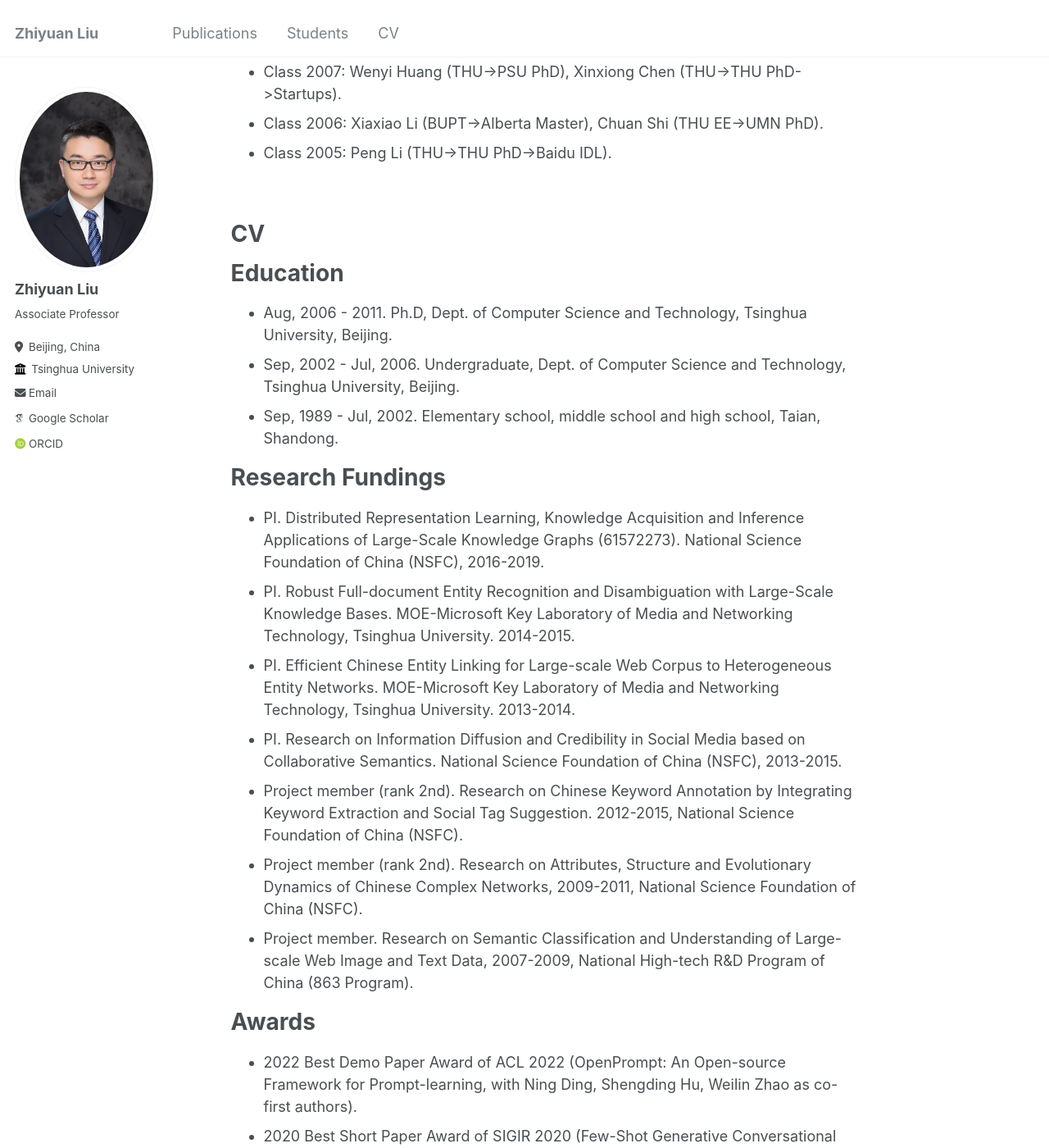
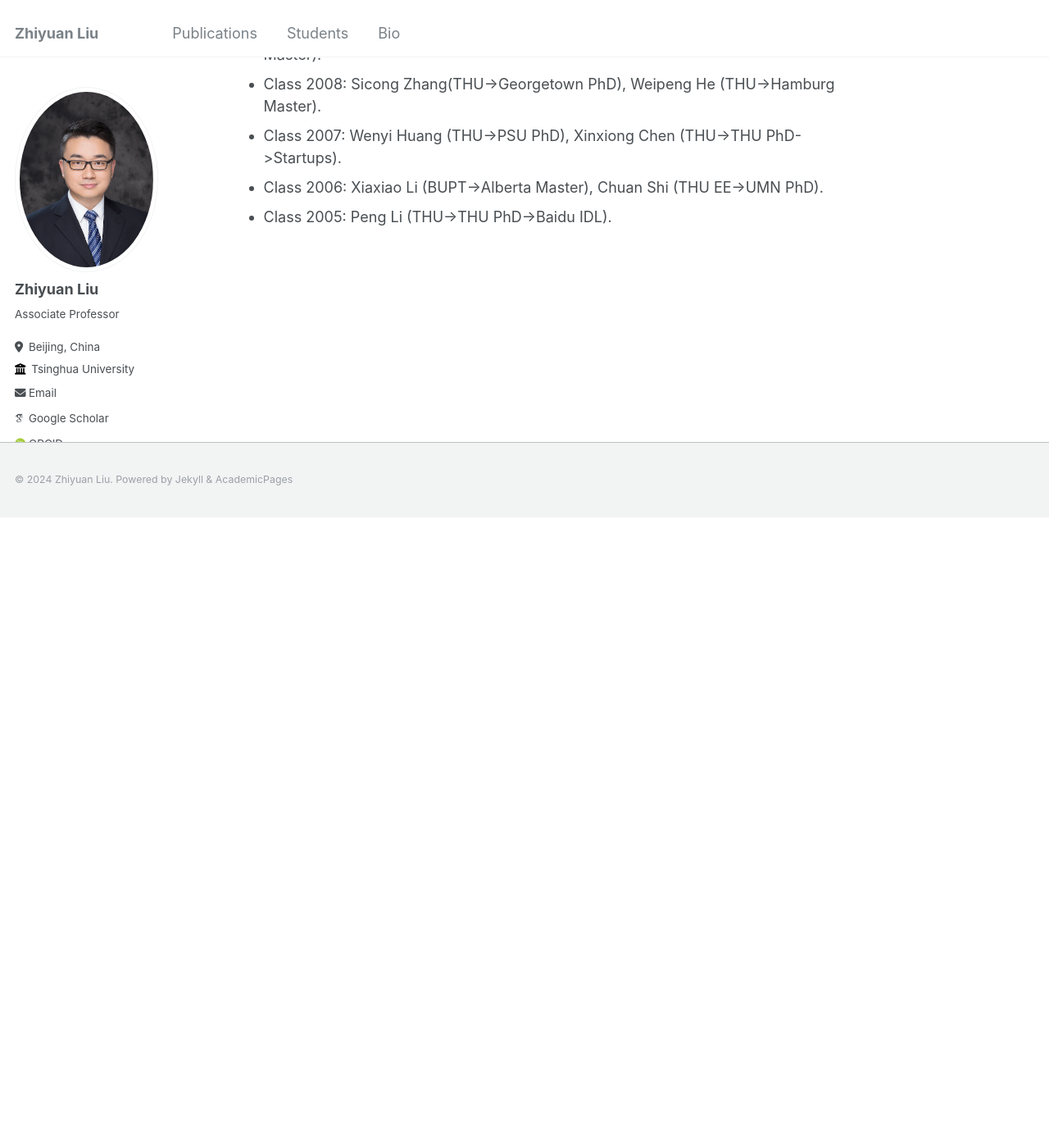
Before and after one commit to xuyuanwei678/xuyuanwei678.github.io, a Jekyll site: the page built from _pages/about.md, in a window 1280 px wide and 1400 px high, scrolled down 2841 px. Shown: the whole window at 82% size. Built offline with Jekyll 4.4.1, drawn with Linux system fonts in a browser that asks for light colours; some web fonts are replaced; after the commit the page ends 3471 px from its top, so only the background shows below that; some of the changed text lies outside the part shown.

Commit message:
Change cv to bio and seperate it

```diff
--- a/_data/navigation.yml
+++ b/_data/navigation.yml
@@ -1,7 +1,7 @@
 # main links links
 main:
   - title: "Publications"
-    url: /publications/
+    url: "#publications"
 
   # - title: "Talks"
   #   url: /talks/
@@ -15,8 +15,8 @@
   # - title: "Blog Posts"
   #   url: /year-archive/
 
-  - title: "CV"
-    url: "#cv"
+  - title: "Bio"
+    url: /bio/
 
   # - title: "Guide"
   #   url: /markdown/
--- a/_pages/about.md
+++ b/_pages/about.md
@@ -8,6 +8,12 @@
 ---
 
 I am now working as associate professor of [NLP Lab](https://nlp.csai.tsinghua.edu.cn/), Department of Computer Science and Technology in Tsinghua University, Beijing, China. My major research interests are in Natural Language Processing, knowledge graph and social computing. I am always looking for highly-motivated post-docs and visiting scholars to work together on natural language processing, knowledge graphs, and social computing. Please read the instructions and email me with your CV.
+
+
+{% if site.author.googlescholar %}
+  <div class="wordwrap">You can find my articles on <a href="{{site.author.googlescholar}}">my Google Scholar profile</a>.</div>
+{% endif %}
+
 <br/>
 <h1 id="students">Students</h1>
 <h2>Graduates</h2>
@@ -51,58 +57,3 @@
 * Class 2007: Wenyi Huang (THU->PSU PhD), Xinxiong Chen (THU->THU PhD->Startups).
 * Class 2006: Xiaxiao Li (BUPT->Alberta Master), Chuan Shi (THU EE->UMN PhD).
 * Class 2005: Peng Li (THU->THU PhD->Baidu IDL).
-
-<br/>
-<h1 id="cv">CV</h1>
-
-
-Education
-======
-* Aug, 2006 - 2011. Ph.D, Dept. of Computer Science and Technology, Tsinghua University, Beijing.
-* Sep, 2002 - Jul, 2006. Undergraduate, Dept. of Computer Science and Technology, Tsinghua University, Beijing.
-* Sep, 1989 - Jul, 2002. Elementary school, middle school and high school, Taian, Shandong.
-
-Research Fundings
-======
-* PI. Distributed Representation Learning, Knowledge Acquisition and Inference Applications of Large-Scale Knowledge Graphs (61572273). National Science Foundation of China (NSFC), 2016-2019.
-* PI. Robust Full-document Entity Recognition and Disambiguation with Large-Scale Knowledge Bases. MOE-Microsoft Key Laboratory of Media and Networking Technology, Tsinghua University. 2014-2015.
-* PI. Efficient Chinese Entity Linking for Large-scale Web Corpus to Heterogeneous Entity Networks. MOE-Microsoft Key Laboratory of Media and Networking Technology, Tsinghua University. 2013-2014.
-* PI. Research on Information Diffusion and Credibility in Social Media based on Collaborative Semantics. National Science Foundation of China (NSFC), 2013-2015.
-* Project member (rank 2nd). Research on Chinese Keyword Annotation by Integrating Keyword Extraction and Social Tag Suggestion. 2012-2015, National Science Foundation of China (NSFC).
-* Project member (rank 2nd). Research on Attributes, Structure and Evolutionary Dynamics of Chinese Complex Networks, 2009-2011, National Science Foundation of China (NSFC).
-* Project member. Research on Semantic Classification and Understanding of Large-scale Web Image and Text Data, 2007-2009, National High-tech R&D Program of China (863 Program).
-
-Awards
-======
-* 2022 Best Demo Paper Award of ACL 2022 (OpenPrompt: An Open-source Framework for Prompt-learning, with Ning Ding, Shengding Hu, Weilin Zhao as co-first authors).
-* 2020 Best Short Paper Award of SIGIR 2020 (Few-Shot Generative Conversational Query Rewriting, with Shi Yu as the first author).
-* 2020 Most Influential Scholar Award (AI 2000) in AAAI/IJCAI and Honorable Mention in NLP.
-* 2019 Young Scientist of Beijing Academy of Artificial Intelligence (BAAI).
-* 2018 MIT Technology Review 35 Innovators Under 35, China.
-* 2017 Scholar of Young Talent Promoting Project of CAST.
-* 2016 CIPS Youth Innovation Prize.
-* 2016 Second Prize of Tsinghua Teaching Achievement Award (3rd/5).
-* 2015 CCF-Intel Young Faculty Researcher Program (YFRP).
-* 2014 Second Prize of Tsinghua Teaching Achievement Award (3rd/5).
-* 2013 Excellent Post-doctoral Fellow Award, Tsinghua University.
-* 2012 Excellent Counsellor Award of "Lin Feng", Tsinghua University.
-* 2012 Excellent Doctoral Dissertation awarded by Chinese Association for Artificial Intelligence.
-* 2012 First Prize of Tsinghua Teaching Achievement Award (3rd/5).
-* 2011 Second class award for Excellent Doctoral Dissertation of Tsinghua University.
-* 2011 Advanced individual in Tsinghua University 100th Anniversary.
-* 2010 Google China intern scholarship, Google.
-* 2010 First class scholarship (Sohu Scholarship), Tsinghua University.
-* 2009 First class scholarship (Tung OOCL Scholarship), Tsinghua University.
-* 2008 Excellent Counsellor Award of "December 9th Movement", Tsinghua University.
-* 2008 First class scholarship (Tung OOCL Scholarship), Tsinghua University.
-* 2006 Excellent Graduate, Tsinghua University.
-
-Academic Services
-======
-* Senior Action Editor: ACL ARR (2022-).
-* Action Editor: TACL (2021-), ACL ARR (2021-2022).
-* Editorial Board: Computational Linguistics (2021-), Journal of Computer Science and Technology (2021-), Frontiers of Computer Science (2013-), Machine Intlligence Research (2021-), Neurocomputing (2019-2022).
-* PC Chair: CIKM 2020 Short Paper Track.
-* Area Chair: ACL 2021 2018 2017, EMNLP 2021 2020 2019, WWW 2021, IJCAI 2021, COLING 2020 2018, AACL 2020, IJCNLP 2017, NLPCC 2020.
-* Senior PC: IJCAI 2022.
-* Others: IJCAI 2021 (Reproducibility), ACL 2020 (Publicity), CIKM 2019 (Publicity).
```
